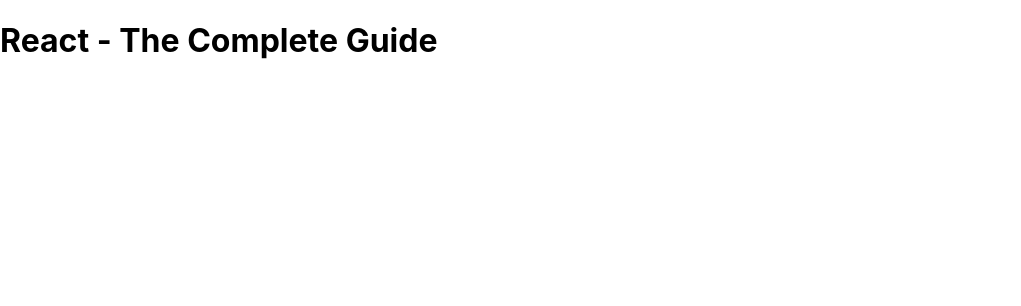
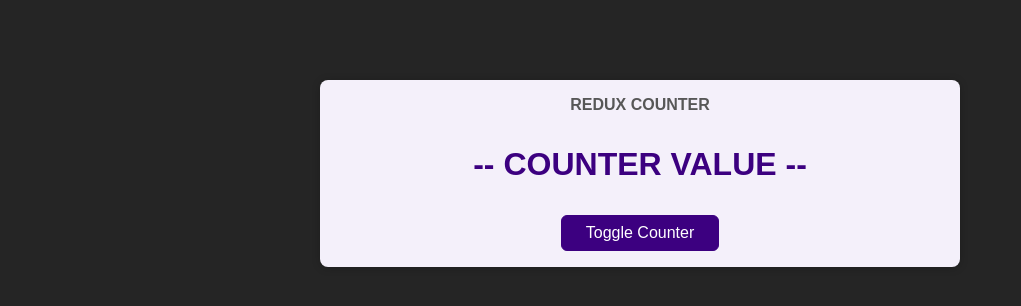
Before and after one commit to Adri-Antanon/React-TheCompleGuide, a React (Create React App) app: page / in a window 1280 px wide. Shown: the top 306 px of the page, without its empty margins (0-1021 px from the left). Built offline with nearby package versions, Linux system fonts and the light colour scheme.

Commit message:
feat: :star: preparing redux project

```diff
--- a/package.json
+++ b/package.json
@@ -8,7 +8,9 @@
     "@testing-library/user-event": "^12.1.10",
     "react": "^17.0.2",
     "react-dom": "^17.0.2",
+    "react-redux": "^7.2.6",
     "react-scripts": "4.0.3",
+    "redux": "^4.1.2",
     "web-vitals": "^1.0.1"
   },
   "scripts": {
--- a/src/App.js
+++ b/src/App.js
@@ -1,5 +1,10 @@
+import Counter from './components/Counter';
+
+
 function App() {
-  return <h1>React - The Complete Guide</h1>;
+  return (
+    <Counter />
+  );
 }
 
 export default App;
--- /dev/null
+++ b/src/components/Counter.js
@@ -0,0 +1,15 @@
+import classes from './Counter.module.css';
+
+const Counter = () => {
+  const toggleCounterHandler = () => {};
+
+  return (
+    <main className={classes.counter}>
+      <h1>Redux Counter</h1>
+      <div className={classes.value}>-- COUNTER VALUE --</div>
+      <button onClick={toggleCounterHandler}>Toggle Counter</button>
+    </main>
+  );
+};
+
+export default Counter;
--- /dev/null
+++ b/src/components/Counter.module.css
@@ -0,0 +1,23 @@
+.counter {
+  margin: 5rem auto;
+  box-shadow: 0 1px 8px rgba(0, 0, 0, 0.2);
+  width: 40rem;
+  border-radius: 8px;
+  padding: 1rem;
+  text-align: center;
+  background-color: #f4f0fa;
+}
+
+.counter h1 {
+  text-transform: uppercase;
+  color: #575757;
+  margin: 0;
+  font-size: 1rem;
+}
+
+.value {
+  font-size: 2rem;
+  color: #3c0080;
+  margin: 2rem 0;
+  font-weight: bold;
+}
--- a/src/index.css
+++ b/src/index.css
@@ -1,13 +1,26 @@
+* {
+  box-sizing: border-box;
+}
+
 body {
   margin: 0;
-  font-family: -apple-system, BlinkMacSystemFont, 'Segoe UI', 'Roboto', 'Oxygen',
-    'Ubuntu', 'Cantarell', 'Fira Sans', 'Droid Sans', 'Helvetica Neue',
-    sans-serif;
-  -webkit-font-smoothing: antialiased;
-  -moz-osx-font-smoothing: grayscale;
+  font-family: sans-serif;
+  color: #252525;
+  background-color: #252525;
 }
 
-code {
-  font-family: source-code-pro, Menlo, Monaco, Consolas, 'Courier New',
-    monospace;
+button {
+  font: inherit;
+  cursor: pointer;
+  background-color: #3c0080;
+  border: 1px solid #3c0080;
+  color: white;
+  padding: 0.5rem 1.5rem;
+  border-radius: 6px;
 }
+
+button:hover,
+button:active {
+  background-color: #5b14ac;
+  border-color: #5b14ac;
+}
```
Also changed, not shown: src/components/Auth.js (added, +23 -0 lines), src/components/Auth.module.css (added, +29 -0 lines), src/components/Header.js (added, +24 -0 lines), src/components/Header.module.css (added, +48 -0 lines), src/components/UserProfile.js (added, +11 -0 lines), src/components/UserProfile.module.css (added, +9 -0 lines), src/index.js (+6 -5 lines), 2 other files (tests, documents, lock files or other folders).
